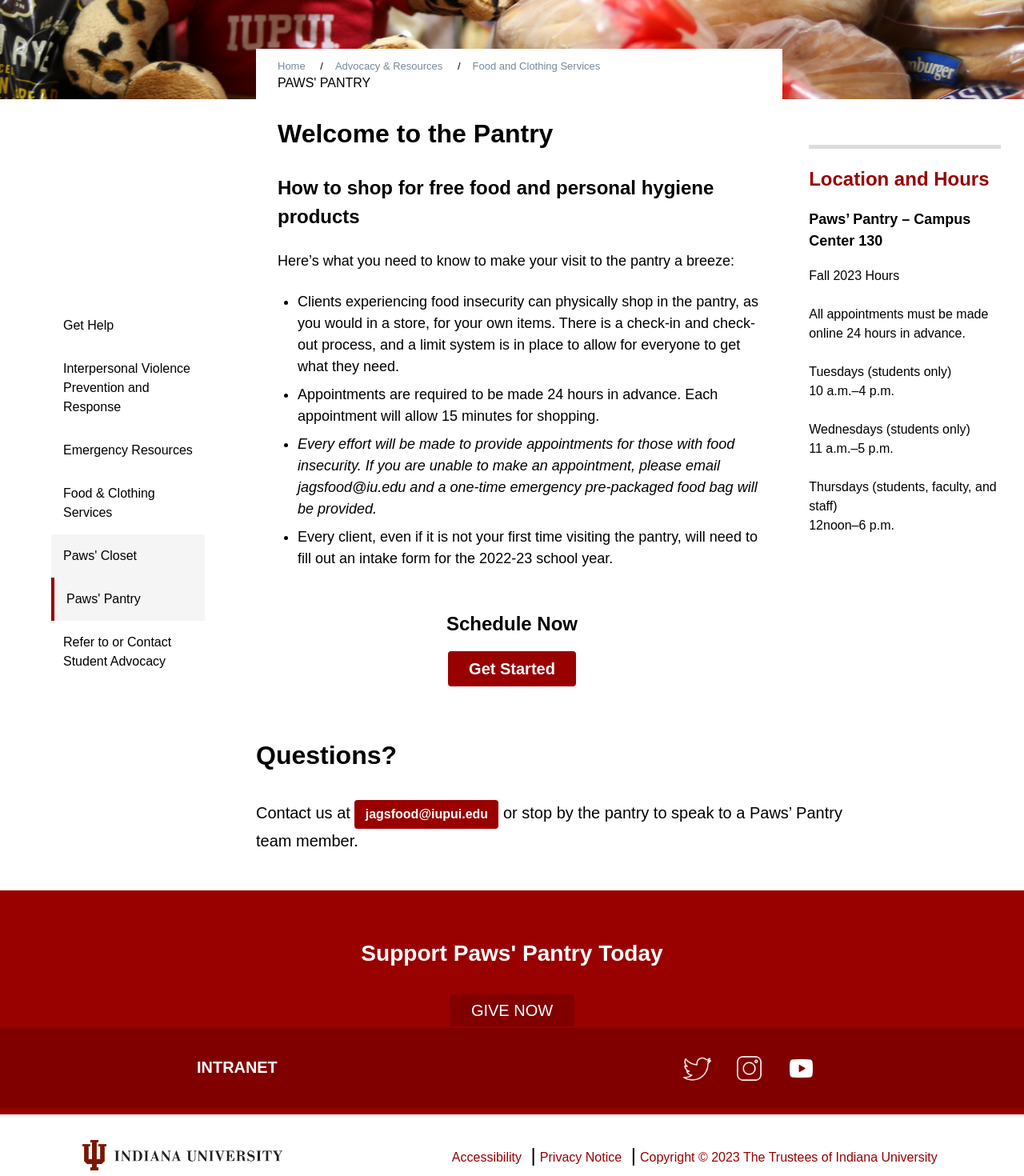
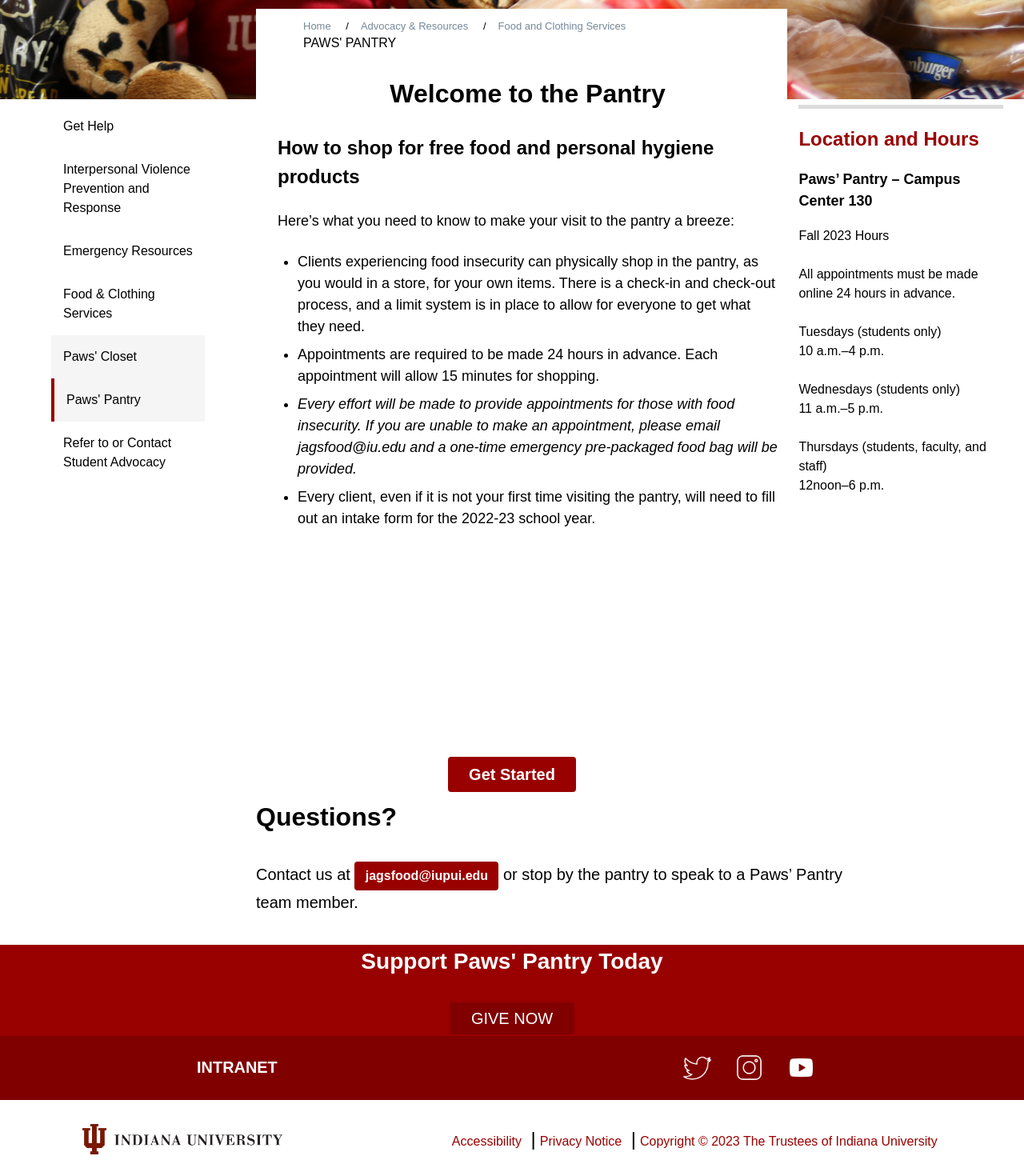
Before and after one commit to abigail9919/paws-pantry-project-front-end, a React (Create React App) app: page / in a window 1280 px wide. Shown: the part 540-2010 px from the top of the page at 80% size. Built offline with nearby package versions, Linux system fonts and the light colour scheme.

Commit message:
Created Button component and edited spacing of page

```diff
--- a/src/pages/Home/Home.js
+++ b/src/pages/Home/Home.js
@@ -6,6 +6,7 @@ import Socials from '../components/Socials/Socials';
 import Footer from '../components/Footer/Footer';
 import LocationHours from '../components/LocationHours/LocationHours';
 import AsideNav from '../components/AsideNav/AsideNav';
+import Button from '../components/Button/Button';
 
 // These imports are for images
 import jaguar from '../../images/stuffed-jaguar.jpg';
@@ -41,19 +42,18 @@ function Home() {
                 </div>
 
                 {<LocationHours />}
-
+                {<AsideNav />}
             </article>
 
-            {<AsideNav />}
 
             <div className="button-wrapper">
-                <label for="submit-button">Schedule Now</label><br />
-                <button className='submit-button' onClick={event =>  window.location.href='/Search'}><b>Get Started</b></button>
+                {/* <label for="submit-button">Schedule Now</label><br /> */}
+                {<Button title = "Get Started" location="/Search" />}
             </div>
 
             <div className="questions-wrapper">
                 <h3>Questions?</h3>
-                <h4>Contact us at <button><b>jagsfood@iupui.edu</b></button> or stop by the pantry to speak to a Paws’ Pantry team member.</h4>
+                <h4>Contact us at {<Button title="jagsfood@iupui.edu" location="#"/>} or stop by the pantry to speak to a Paws’ Pantry team member.</h4>
             </div>
 
             <div className = "bottom-content">
--- a/src/pages/Home/home.css
+++ b/src/pages/Home/home.css
@@ -6,12 +6,12 @@
 
   article {
     position: relative;
-    left: 25%;
-    width: 75%;
+    width: 100%;
     line-height: 1.5;
   }
 
   .breadcrumbs {
+    position: relative;
     font-size: small;
   }
 
@@ -26,11 +26,12 @@
 
   .word-content {
     position: relative;
+    left: 25%;
     z-index: 1;
     top: -70px;
     background-color: white;
     font-size: 1.125rem;
-    width: 66%;
+    width: 50%;
     padding: 0.75rem;
   }
 
@@ -53,14 +54,13 @@
     margin-bottom: 8px;
   }
 
-  /* ----- BUTTON STYLING ----- */
   .button-wrapper {
     display: flex;
     flex-direction: column;
     align-items: center;
     line-height: 1rem;
     position: relative;
-    top: -50px;
+    top: 15px;
   }
 
   label {
@@ -89,7 +89,7 @@
     width: 750px;
     position: relative;
     left: 25%;
-    top: -20px;
+    top: -10px;
   }
 
   .questions-wrapper h3 {
@@ -111,8 +111,8 @@
     color: white;
     font-size: x-large;
     text-align: center;
-    height: 250px;
-    padding-top: 30px;
+    height: 150px;
+    padding-top: 0px;
   }
 
   .bottom-content button {
--- a/src/pages/Search/Search.css
+++ b/src/pages/Search/Search.css
@@ -1,3 +1,34 @@
-.search-page-wrapper {
-    background-color: pink;
+article {
+    width: 100%;
+    height: 100vh;
+    line-height: 1.5;
+    position: relative;
+    top: -50px;
 }
+
+h1 {
+    text-align: center;
+    font-size: xx-large;
+
+}
+
+.breadcrumbs {
+    position: relative;
+    font-size: small;
+    left: 5%;
+    top: 2%;
+  }
+
+  .breadcrumbs a {
+    color:lightslategray;
+  }
+
+form {
+    position: relative;
+    top: 20%;
+    text-align: center;
+}
+
+form label {
+    font-weight: 100;
+}
--- a/src/pages/Search/Search.js
+++ b/src/pages/Search/Search.js
@@ -1,9 +1,35 @@
 import './Search.css';
+import AsideNav from '../components/AsideNav/AsideNav';
+import LocationHours from '../components/LocationHours/LocationHours';
+import Socials from '../components/Socials/Socials';
+import Footer from '../components/Footer/Footer';
 
 function Search() {
     return (
         <div className = "search-page-wrapper">
-            <p>hey there... you've reached the search page</p>
+            <article>
+                <div className = "breadcrumbs">
+                    <a href="#">Home</a> /
+                    <a href="#">Advocacy & Resources</a> /
+                    <a href="#">Appointment Search</a>
+                    <br />
+                </div>
+
+                {<AsideNav />}
+                {<LocationHours />}
+
+                <h1>Appointment Search</h1>
+
+                <form id="student-search" action="#" method="get">
+                    <label for="student-id">Student ID #: </label>
+                    <input type="text" id="student-id" name="student-id" size="20" required minlength="10"></input>
+                </form>
+
+            </article>
+
+            {<Socials />}
+            {<Footer />}
+
         </div>
     );
 };
--- a/src/pages/components/AsideNav/AsideNav.css
+++ b/src/pages/components/AsideNav/AsideNav.css
@@ -4,7 +4,7 @@
     width: 15%;
     position: absolute;
     left: 5%;
-    top: 115%;
+    top: 50px;
   }
 
   .gray {
--- /dev/null
+++ b/src/pages/components/Button/Button.css
@@ -0,0 +1,16 @@
+button {
+    background-color: #990000;
+    color: white;
+    font-size: 1.25rem;
+    text-align: center;
+    border-radius: 0.25rem;
+    border: 2px solid #990000;
+    padding: 0.25em;
+    width: 160px;
+    transition: background-color .2s, color .2s;
+}
+
+button:hover {
+    background-color: white;
+    color:#990000;
+}
--- /dev/null
+++ b/src/pages/components/Button/Button.js
@@ -0,0 +1,9 @@
+import './Button.css';
+
+function Button(props) {
+    return (
+        <button onClick={event =>  window.location.href=props.location}><b>{props.title}</b></button>
+    );
+};
+
+export default Button;
--- a/src/pages/components/Footer/Footer.css
+++ b/src/pages/components/Footer/Footer.css
@@ -1,12 +1,13 @@
 footer {
-    height: 150px;
+    height: 100px;
     position: relative;
-    top: 40px;
+    bottom: 0%;
   }
 
   footer img {
     width: 250px;
     z-index: 1;
+    padding-top: 30px;
   }
 
   .footerFlex {
@@ -17,6 +18,7 @@ footer {
 
   .links {
     color: black;
+    padding-top: 30px;
   }
 
   .links a {
--- a/src/pages/components/LocationHours/LocationHours.css
+++ b/src/pages/components/LocationHours/LocationHours.css
@@ -1,7 +1,7 @@
 .location-and-hours {
-    width: 25%;
+    width: 20%;
     position: absolute;
-    right: 3%;
+    right: 2%;
     top: 50px;
     border-top: 5px solid gainsboro;
   }
--- a/src/pages/components/Socials/Socials.css
+++ b/src/pages/components/Socials/Socials.css
@@ -1,6 +1,6 @@
 .social-links {
     background-color: #800000;
-    height: 100px;
+    height: 80px;
     text-align: left;
     font-size:x-large;
     color: white;
```
